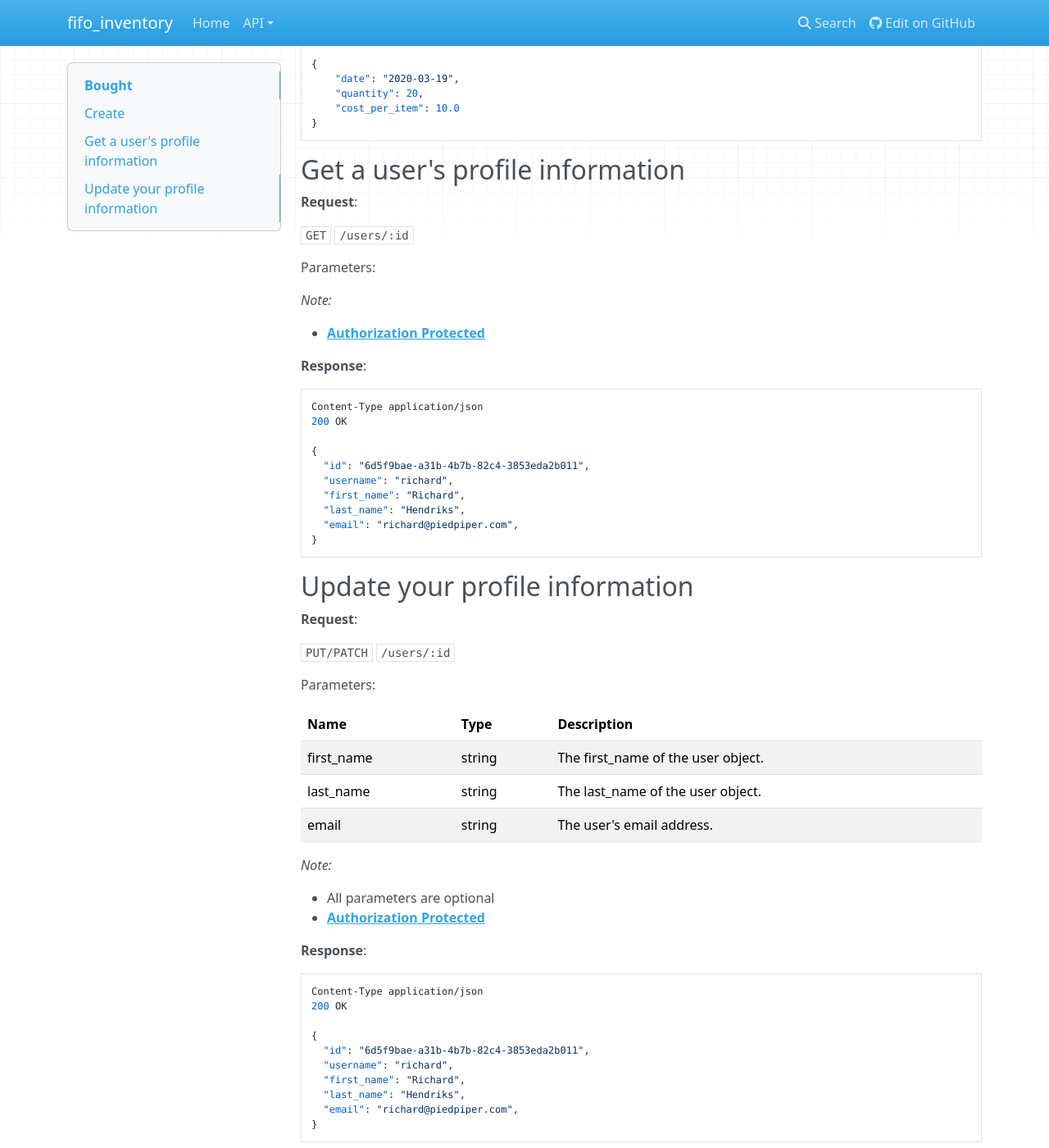
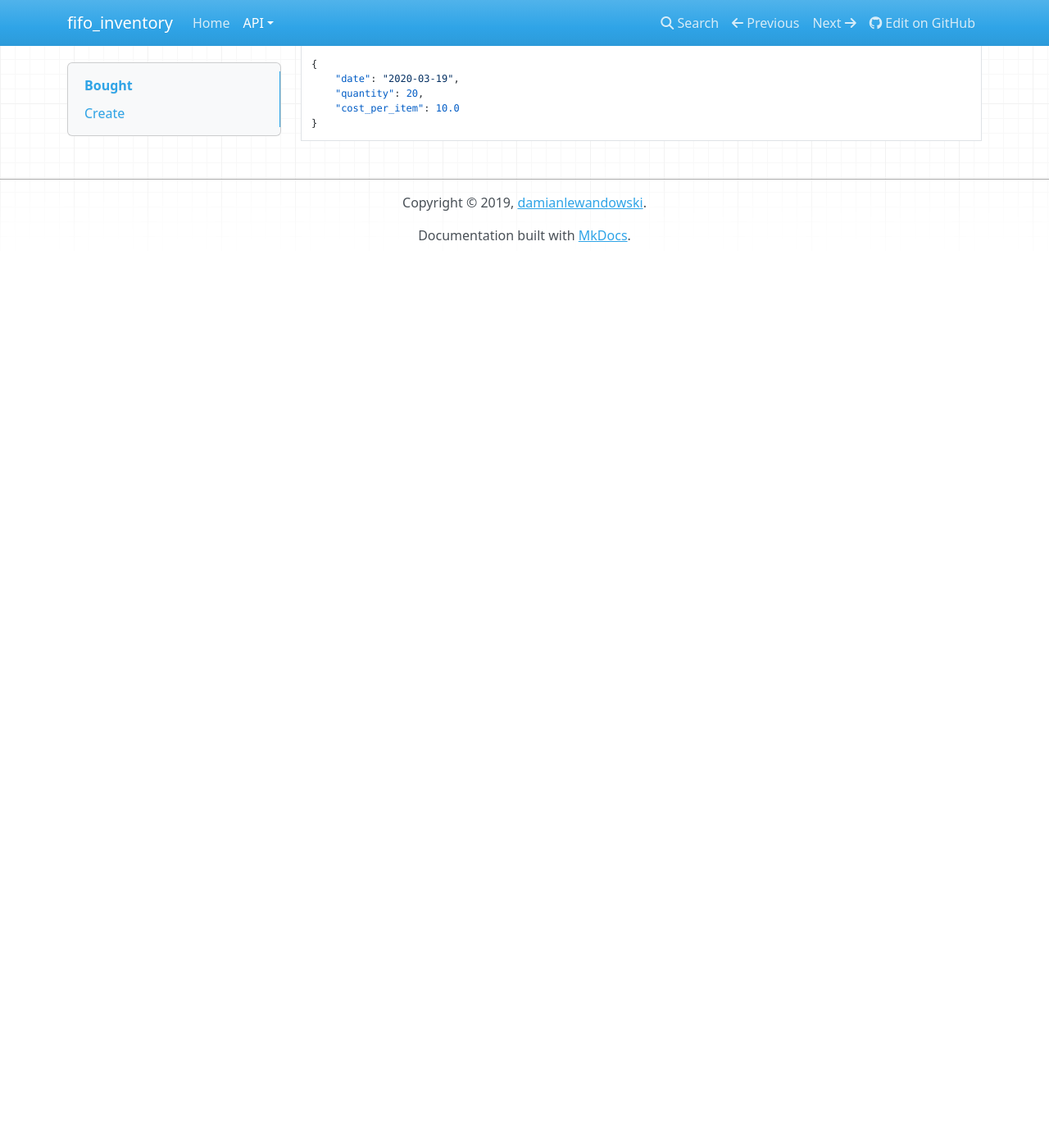
Before and after one commit to damianlewandowski/fifo-inventory2, an MkDocs documentation site: the page built from docs/api/bought.md, in a window 1280 px wide and 1400 px high, scrolled down 559 px. Shown: the whole window at 82% size. Built offline with MkDocs 1.6.1, drawn with Linux system fonts in a browser that asks for light colours; nearby versions of some CDN libraries; after the commit the page ends 900 px from its top, so only the background shows below that; some of the changed text lies outside the part shown.

````diff
--- a/docs/api/bought.md
+++ b/docs/api/bought.md
@@ -27,67 +27,3 @@ Content-Type application/json
     "cost_per_item": 10.0
 }
 ```
-
-## Get a user's profile information
-
-**Request**:
-
-`GET` `/users/:id`
-
-Parameters:
-
-*Note:*
-
-- **[Authorization Protected](authentication.md)**
-
-**Response**:
-
-```json
-Content-Type application/json
-200 OK
-
-{
-  "id": "6d5f9bae-a31b-4b7b-82c4-3853eda2b011",
-  "username": "richard",
-  "first_name": "Richard",
-  "last_name": "Hendriks",
-  "email": "richard@piedpiper.com",
-}
-```
-
-
-## Update your profile information
-
-**Request**:
-
-`PUT/PATCH` `/users/:id`
-
-Parameters:
-
-Name       | Type   | Description
------------|--------|---
-first_name | string | The first_name of the user object.
-last_name  | string | The last_name of the user object.
-email      | string | The user's email address.
-
-
-
-*Note:*
-
-- All parameters are optional
-- **[Authorization Protected](authentication.md)**
-
-**Response**:
-
-```json
-Content-Type application/json
-200 OK
-
-{
-  "id": "6d5f9bae-a31b-4b7b-82c4-3853eda2b011",
-  "username": "richard",
-  "first_name": "Richard",
-  "last_name": "Hendriks",
-  "email": "richard@piedpiper.com",
-}
-```
--- a/mkdocs.yml
+++ b/mkdocs.yml
@@ -8,5 +8,5 @@ dev_addr: 0.0.0.0:8001
 nav:
   - Home: 'index.md'
   - API:
-    - Authentication: 'api/authentication.md'
-    - Users: 'api/users.md'
+    - Bought: 'api/bought.md'
+    - Sold: 'api/sold.md'
````
Also changed, not shown: other parts of docs/api/bought.md (+1 -1 lines), README.md (+10 -0 lines), docs/api/inventory.md (+32 -0 lines), docs/api/sold.md (+27 -0 lines).
